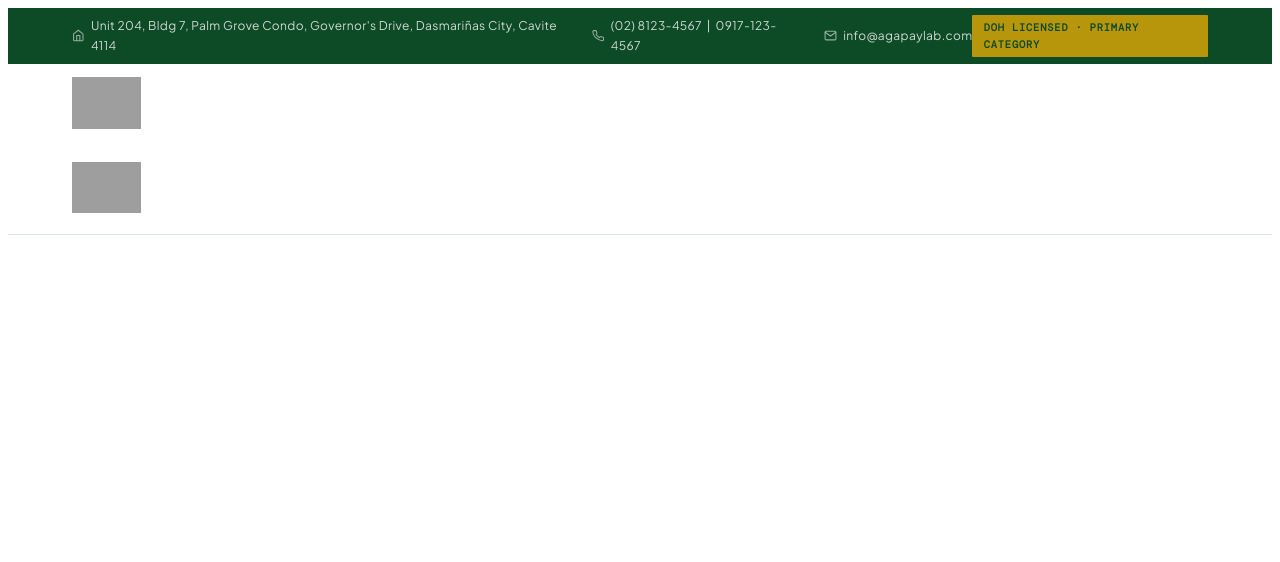
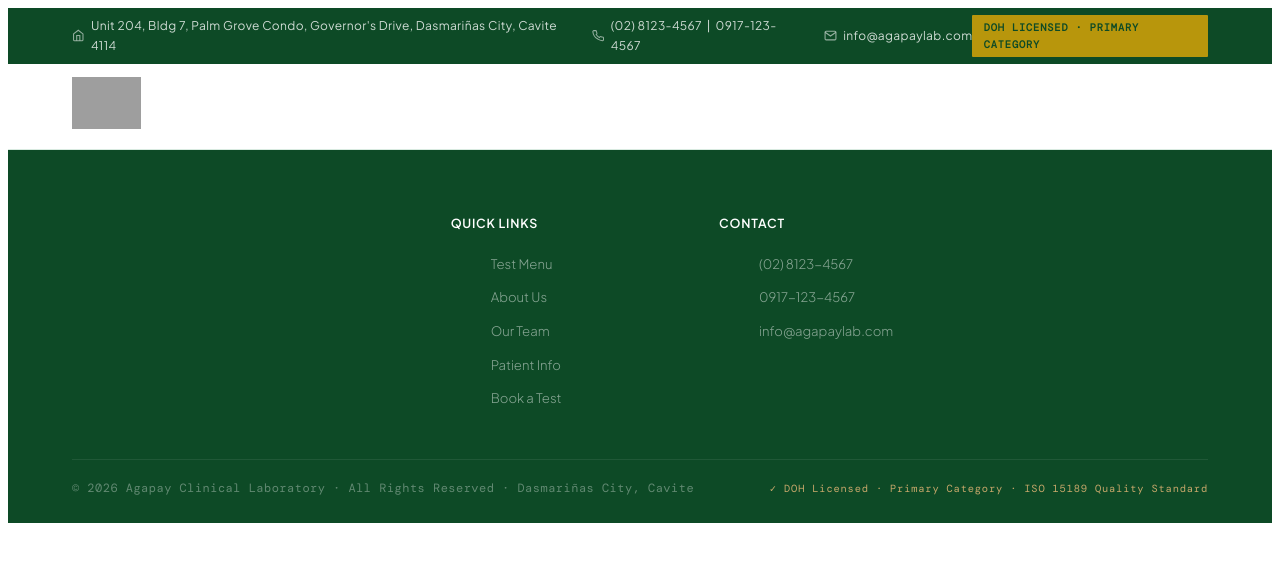
Before and after one commit to meisems/agapaywebsite, a Python web app: template templates/base.html in a window 1280 px wide. Shown: the top 562 px of the page. Run offline with Jinja, Linux system fonts and the light colour scheme; the template is opened without the code that fills it, so the values that code supplies are empty; some web fonts are replaced; grey boxes are pictures that could not be loaded.

Commit message:
Update footer.html

```diff
--- a/templates/components/footer.html
+++ b/templates/components/footer.html
@@ -1,5 +1,28 @@
-<nav>
-  <div class="nav-logo"><img src="YOUR_BASE64_CODE_HERE" alt="Agapay Logo"></div>
-  <ul class="nav-links">
-    </ul>
-</nav>
+<footer>
+  <div class="footer-top">
+    <div class="footer-brand">
+       </div>
+    <div class="footer-col">
+      <h4>Quick Links</h4>
+      <ul>
+        <li><a href="#tests">Test Menu</a></li>
+        <li><a href="#about">About Us</a></li>
+        <li><a href="#team">Our Team</a></li>
+        <li><a href="#patient-info">Patient Info</a></li>
+        <li><a href="#contact">Book a Test</a></li>
+      </ul>
+    </div>
+    <div class="footer-col">
+      <h4>Contact</h4>
+      <ul>
+        <li><a href="tel:028123-4567">(02) 8123-4567</a></li>
+        <li><a href="tel:09171234567">0917-123-4567</a></li>
+        <li><a href="mailto:info@agapaylab.com">info@agapaylab.com</a></li>
+      </ul>
+    </div>
+  </div>
+  <div class="footer-bottom">
+    <div class="footer-copy">© 2026 Agapay Clinical Laboratory · All Rights Reserved · Dasmariñas City, Cavite</div>
+    <div class="footer-doh">✓ DOH Licensed · Primary Category · ISO 15189 Quality Standard</div>
+  </div>
+</footer>
```
